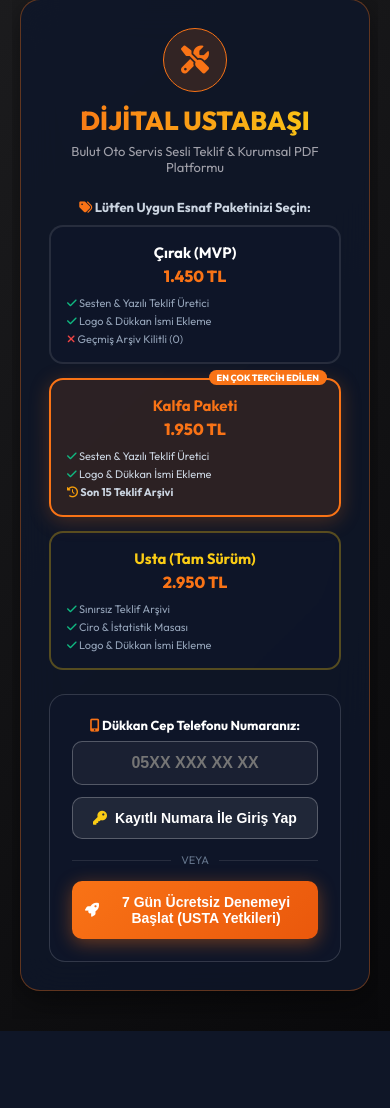
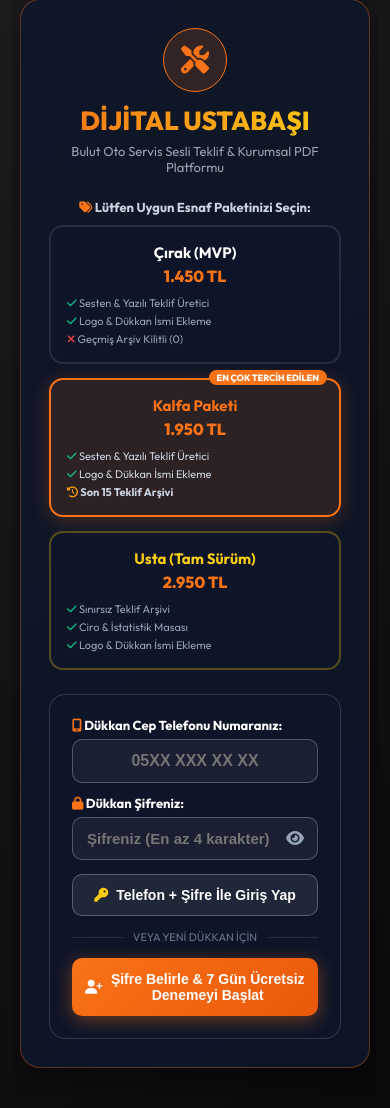
Before and after one commit to mrtgurpinar-ops/dijital-ustabasi, a FastAPI app: page / in a window 390 px wide. Shown: the part 41-1149 px from the top of the page. Before the commit the page ends 1072 px from the top, so only its background shows below. Run offline with FastAPI, Linux system fonts and the light colour scheme.

Commit message:
v1.0.11: Phone + Password Authentication System with SHA-256 Hashing

```diff
--- a/main.py
+++ b/main.py
@@ -320,19 +320,63 @@ async def update_quote_status(req: UpdateQuoteStatusRequest):
 
 class RegisterShopRequest(BaseModel):
     phone_number: str
+    password: str = ""
     shop_name: str = "Oto Servis"
+
+class LoginShopRequest(BaseModel):
+    phone_number: str
+    password: str = ""
+
+class ChangePasswordRequest(BaseModel):
+    phone_number: str
+    old_password: str = ""
+    new_password: str
+
+@app.post("/api/shop/login")
+async def login_shop(req: LoginShopRequest):
+    phone = req.phone_number.strip()
+    password = req.password.strip()
+    if not phone:
+        raise HTTPException(status_code=400, detail="Telefon numarası zorunludur.")
+    if not password:
+        raise HTTPException(status_code=400, detail="Lütfen şifrenizi giriniz.")
+
+    success, msg, shop = storage.verify_shop_login(phone, password)
+    if not success or not shop:
+        raise HTTPException(status_code=401, detail=msg)
+
+    check_shop_access(shop)
+    return {"success": True, "message": msg, "shop": shop}
 
 @app.post("/api/shop/register")
 async def register_shop(req: RegisterShopRequest):
     phone = req.phone_number.strip()
+    password = req.password.strip()
     if not phone:
         raise HTTPException(status_code=400, detail="Telefon numarası zorunludur.")
-    shop = storage.get_shop(phone)
-    if not shop:
-        shop = storage.create_shop(phone_number=phone, name=req.shop_name.strip() or "Oto Servis")
-        return {"success": True, "message": "7 Günlük Ücretsiz Deneme kaydınız oluşturuldu.", "shop": shop}
-    else:
-        return {"success": True, "message": "Dükkan kaydınız mevcuttur.", "shop": shop}
+    if not password or len(password) < 4:
+        raise HTTPException(status_code=400, detail="Şifre en az 4 karakter olmalıdır.")
+
+    existing = storage.get_shop(phone)
+    if existing:
+        raise HTTPException(status_code=400, detail="Bu telefon numarasına ait bir dükkan zaten kayıtlı. Lütfen giriş yapın.")
+
+    shop = storage.create_shop(phone_number=phone, password=password, name=req.shop_name.strip() or "Oto Servis")
+    return {"success": True, "message": "7 Günlük Ücretsiz Deneme kaydınız oluşturuldu.", "shop": shop}
+
+@app.post("/api/shop/change_password")
+async def change_password(req: ChangePasswordRequest):
+    phone = req.phone_number.strip()
+    new_pwd = req.new_password.strip()
+    if not new_pwd or len(new_pwd) < 4:
+        raise HTTPException(status_code=400, detail="Yeni şifre en az 4 karakter olmalıdır.")
+
+    success, msg, shop = storage.verify_shop_login(phone, req.old_password.strip())
+    if not success or not shop:
+        raise HTTPException(status_code=401, detail="Mevcut şifreniz hatalı.")
+
+    updated = storage.update_shop_password(phone, new_pwd)
+    return {"success": True, "message": "Şifreniz başarıyla güncellendi.", "shop": updated}
 
 @app.get("/api/shop")
 async def get_shop_info(phone_number: str):
--- a/templates/index.html
+++ b/templates/index.html
@@ -79,13 +79,22 @@
                 </div>
             </div>
 
-            <!-- Step 2: Phone Input & Login / Trial Box -->
+            <!-- Step 2: Phone & Password Input Box -->
             <div style="background: rgba(15, 23, 42, 0.9); border: 1px solid rgba(255, 255, 255, 0.15); border-radius: 16px; padding: 22px; max-width: 540px; margin: 0 auto; text-align: center;">
-                <label style="font-size: 13px; font-weight: 700; color: #fff; display: block; margin-bottom: 8px;">
+                <label style="font-size: 13px; font-weight: 700; color: #fff; display: block; margin-bottom: 6px; text-align: left;">
                     <i class="fa-solid fa-mobile-screen-button" style="color: #f97316;"></i> Dükkan Cep Telefonu Numaranız:
                 </label>
+                <input type="tel" id="authPhoneInput" placeholder="05XX XXX XX XX" maxlength="14" onkeydown="preventNonNumericInput(event)" oninput="formatTurkishPhoneInput(this)" style="width: 100%; padding: 12px 14px; border-radius: 10px; border: 1px solid rgba(255, 255, 255, 0.25); background: rgba(255, 255, 255, 0.05); color: #fff; font-size: 16px; font-weight: bold; text-align: center; outline: none; box-sizing: border-box; margin-bottom: 12px;" onkeypress="if(event.key === 'Enter') handleLoginClick()">
 
-                <input type="tel" id="authPhoneInput" placeholder="05XX XXX XX XX" maxlength="14" onkeydown="preventNonNumericInput(event)" oninput="formatTurkishPhoneInput(this)" style="width: 100%; padding: 12px 14px; border-radius: 10px; border: 1px solid rgba(255, 255, 255, 0.25); background: rgba(255, 255, 255, 0.05); color: #fff; font-size: 16px; font-weight: bold; text-align: center; outline: none; box-sizing: border-box; margin-bottom: 12px;" onkeypress="if(event.key === 'Enter') handleLoginClick()">
+                <label style="font-size: 13px; font-weight: 700; color: #fff; display: block; margin-bottom: 6px; text-align: left;">
+                    <i class="fa-solid fa-lock" style="color: #f97316;"></i> Dükkan Şifreniz:
+                </label>
+                <div style="position: relative; margin-bottom: 14px;">
+                    <input type="password" id="authPasswordInput" placeholder="Şifreniz (En az 4 karakter)" style="width: 100%; padding: 12px 40px 12px 14px; border-radius: 10px; border: 1px solid rgba(255, 255, 255, 0.25); background: rgba(255, 255, 255, 0.05); color: #fff; font-size: 15px; font-weight: bold; outline: none; box-sizing: border-box;" onkeypress="if(event.key === 'Enter') handleLoginClick()">
+                    <button type="button" onclick="togglePasswordVisibility('authPasswordInput', 'passwordToggleIcon')" style="position: absolute; right: 10px; top: 50%; transform: translateY(-50%); background: transparent; border: none; color: #94a3b8; font-size: 16px; cursor: pointer; padding: 4px;">
+                        <i class="fa-solid fa-eye" id="passwordToggleIcon"></i>
+                    </button>
+                </div>
 
                 <!-- Error Notification Box (Initially Hidden) -->
                 <div id="authErrorBox" style="display: none; background: rgba(239, 68, 68, 0.15); border: 1px solid rgba(239, 68, 68, 0.4); border-radius: 10px; padding: 12px; font-size: 12px; color: #ef4444; margin-bottom: 12px; text-align: left; line-height: 1.4;">
@@ -95,7 +104,7 @@
                 <!-- Primary Action Buttons Bar -->
                 <div style="display: flex; flex-direction: column; gap: 10px;">
                     <button onclick="handleLoginClick()" style="width: 100%; background: rgba(255,255,255,0.08); border: 1px solid rgba(255,255,255,0.25); color: white; padding: 12px; border-radius: 10px; font-weight: 800; font-size: 14px; cursor: pointer; display: flex; align-items: center; justify-content: center; gap: 8px;">
-                        <i class="fa-solid fa-key" style="color: #facc15;"></i> Kayıtlı Numara İle Giriş Yap
+                        <i class="fa-solid fa-key" style="color: #facc15;"></i> Telefon + Şifre İle Giriş Yap
                     </button>
 
                     <button id="btnRequestPackage" onclick="handleRequestPackageClick()" style="display: none; width: 100%; background: #3b82f6; border: none; color: white; padding: 12px; border-radius: 10px; font-weight: 800; font-size: 14px; cursor: pointer; align-items: center; justify-content: center; gap: 8px;">
@@ -104,12 +113,12 @@
 
                     <div style="display: flex; align-items: center; gap: 10px; margin: 4px 0; color: #64748b; font-size: 11px;">
                         <div style="flex: 1; height: 1px; background: rgba(255,255,255,0.1);"></div>
-                        <span>VEYA</span>
+                        <span>VEYA YENİ DÜKKAN İÇİN</span>
                         <div style="flex: 1; height: 1px; background: rgba(255,255,255,0.1);"></div>
                     </div>
 
                     <button onclick="handleStartTrialClick()" style="width: 100%; background: linear-gradient(135deg, #f97316 0%, #ea580c 100%); border: none; color: white; padding: 13px; border-radius: 10px; font-weight: 800; font-size: 14px; cursor: pointer; display: flex; align-items: center; justify-content: center; gap: 8px; box-shadow: 0 4px 18px rgba(249, 115, 22, 0.4);">
-                        <i class="fa-solid fa-rocket"></i> 7 Gün Ücretsiz Denemeyi Başlat (USTA Yetkileri)
+                        <i class="fa-solid fa-user-plus"></i> Şifre Belirle & 7 Gün Ücretsiz Denemeyi Başlat
                     </button>
                 </div>
             </div>
@@ -529,8 +538,24 @@
             }
         });
 
+        function togglePasswordVisibility(inputId, iconId) {
+            const pwdInput = document.getElementById(inputId);
+            const icon = document.getElementById(iconId);
+            if (!pwdInput || !icon) return;
+            if (pwdInput.type === "password") {
+                pwdInput.type = "text";
+                icon.classList.remove("fa-eye");
+                icon.classList.add("fa-eye-slash");
+            } else {
+                pwdInput.type = "password";
+                icon.classList.remove("fa-eye-slash");
+                icon.classList.add("fa-eye");
+            }
+        }
+
         async function handleLoginClick() {
             const input = document.getElementById("authPhoneInput");
+            const pwdInput = document.getElementById("authPasswordInput");
             const errBox = document.getElementById("authErrorBox");
             const errText = document.getElementById("authErrorMsg");
             const btnReq = document.getElementById("btnRequestPackage");
@@ -548,12 +573,26 @@
                 return;
             }
 
-            showToast("🔍 Dükkan kaydı sorgulanıyor...", "info");
+            const password = pwdInput ? pwdInput.value.trim() : "";
+            if (!password) {
+                showToast("Lütfen dükkan şifrenizi girin.", "error");
+                if (pwdInput) pwdInput.focus();
+                return;
+            }
+
+            showToast("🔑 Dükkan kimliği doğrulanıyor...", "info");
 
             try {
-                const response = await fetch(`/api/shop?phone_number=${encodeURIComponent(phoneDigits)}`);
-                if (response.ok) {
-                    const shop = await response.json();
+                const response = await fetch("/api/shop/login", {
+                    method: "POST",
+                    headers: { "Content-Type": "application/json" },
+                    body: JSON.stringify({ phone_number: phoneDigits, password: password })
+                });
+
+                const data = await response.json();
+
+                if (response.ok && data.success) {
+                    const shop = data.shop;
                     activeShopData = shop;
                     activePhoneNumber = phoneDigits;
                     localStorage.setItem('active_phone', input.value);
@@ -561,7 +600,7 @@
                     const phoneHeader = document.getElementById("phoneNumber");
                     if (phoneHeader) phoneHeader.value = input.value;
 
-                    showToast(`✅ Hoş geldiniz, ${shop.name || 'Oto Servis'}!`, "success");
+                    showToast(`✅ ${data.message || 'Hoş geldiniz!'} (${shop.name || 'Oto Servis'})`, "success");
 
                     document.getElementById("authLandingView").style.display = "none";
                     document.getElementById("mainWorkspace").style.display = "block";
@@ -570,14 +609,16 @@
                     updateShopIdentityUI(shop);
                     loadQuotes();
                 } else {
-                    // Phone not registered
-                    if (errText) errText.innerText = `Girilen '${input.value}' numarası sistemde kayıtlı değildir! Lütfen seçtiğiniz paket için 'Paket Talep Et' butonuna basın veya '7 Gün Ücretsiz Denemeyi Başlat' butonunu kullanın.`;
+                    const errorDetail = data.detail || data.message || "Giriş başarısız.";
+                    if (errText) errText.innerText = errorDetail;
                     if (errBox) errBox.style.display = "block";
-                    if (btnReq) {
-                        btnReq.style.display = "flex";
-                        document.getElementById("btnRequestPackageText").innerText = "Seçilen Paketi Talep Et (Yönetici Onayına Gönder)";
+                    if (errorDetail.includes("bulunamadı")) {
+                        if (btnReq) {
+                            btnReq.style.display = "flex";
+                            document.getElementById("btnRequestPackageText").innerText = "Seçilen Paketi Talep Et (Yönetici Onayına Gönder)";
+                        }
                     }
-                    showToast("❌ Numaraya ait kayıt bulunamadı.", "error");
+                    showToast(`❌ ${errorDetail}`, "error");
                 }
             } catch (err) {
                 showToast("Giriş yapılırken sunucu hatası oluştu.", "error");
@@ -614,6 +655,8 @@
 
         async function handleStartTrialClick() {
             const input = document.getElementById("authPhoneInput");
+            const pwdInput = document.getElementById("authPasswordInput");
+
             if (!input || !input.value.trim()) {
                 showToast("Lütfen 05XX ile başlayan dükkan numaranızı girin.", "error");
                 return;
@@ -625,17 +668,24 @@
                 return;
             }
 
+            const password = pwdInput ? pwdInput.value.trim() : "";
+            if (!password || password.length < 4) {
+                showToast("Lütfen en az 4 karakterden oluşan bir şifre girin.", "error");
+                if (pwdInput) pwdInput.focus();
+                return;
+            }
+
             showToast("🚀 7 Günlük Ücretsiz Denemeniz oluşturuluyor...", "info");
 
             try {
                 const response = await fetch("/api/shop/register", {
                     method: "POST",
                     headers: { "Content-Type": "application/json" },
-                    body: JSON.stringify({ phone_number: phoneDigits, shop_name: "Oto Servis" })
+                    body: JSON.stringify({ phone_number: phoneDigits, password: password, shop_name: "Oto Servis" })
                 });
 
                 const data = await response.json();
-                if (data.success) {
+                if (response.ok && data.success) {
                     activeShopData = data.shop;
                     activePhoneNumber = phoneDigits;
                     localStorage.setItem('active_phone', input.value);
@@ -643,7 +693,7 @@
                     const phoneHeader = document.getElementById("phoneNumber");
                     if (phoneHeader) phoneHeader.value = input.value;
 
-                    showToast("🚀 7 Günlük Denemeniz Başlatıldı! USTA paket yetkileriyle tekliflerinizi hazırlayabilirsiniz.", "success");
+                    showToast("🚀 Şifreniz Kaydedildi & 7 Günlük Denemeniz Başlatıldı!", "success");
 
                     document.getElementById("authLandingView").style.display = "none";
                     document.getElementById("mainWorkspace").style.display = "block";
@@ -651,6 +701,9 @@
                     updateUIForPackage(data.shop);
                     updateShopIdentityUI(data.shop);
                     loadQuotes();
+                } else {
+                    const errorDetail = data.detail || data.message || "Kayıt oluşturulamadı.";
+                    showToast(`❌ ${errorDetail}`, "error");
                 }
             } catch (err) {
                 showToast("Deneme başlatılırken sunucu hatası oluştu.", "error");
```
Also changed, not shown: cloud_storage.py (+37 -1 lines), test_dijital_ustabasi.py (+20 -0 lines), CHANGELOG.md, storage/database.json, 6 other files.
